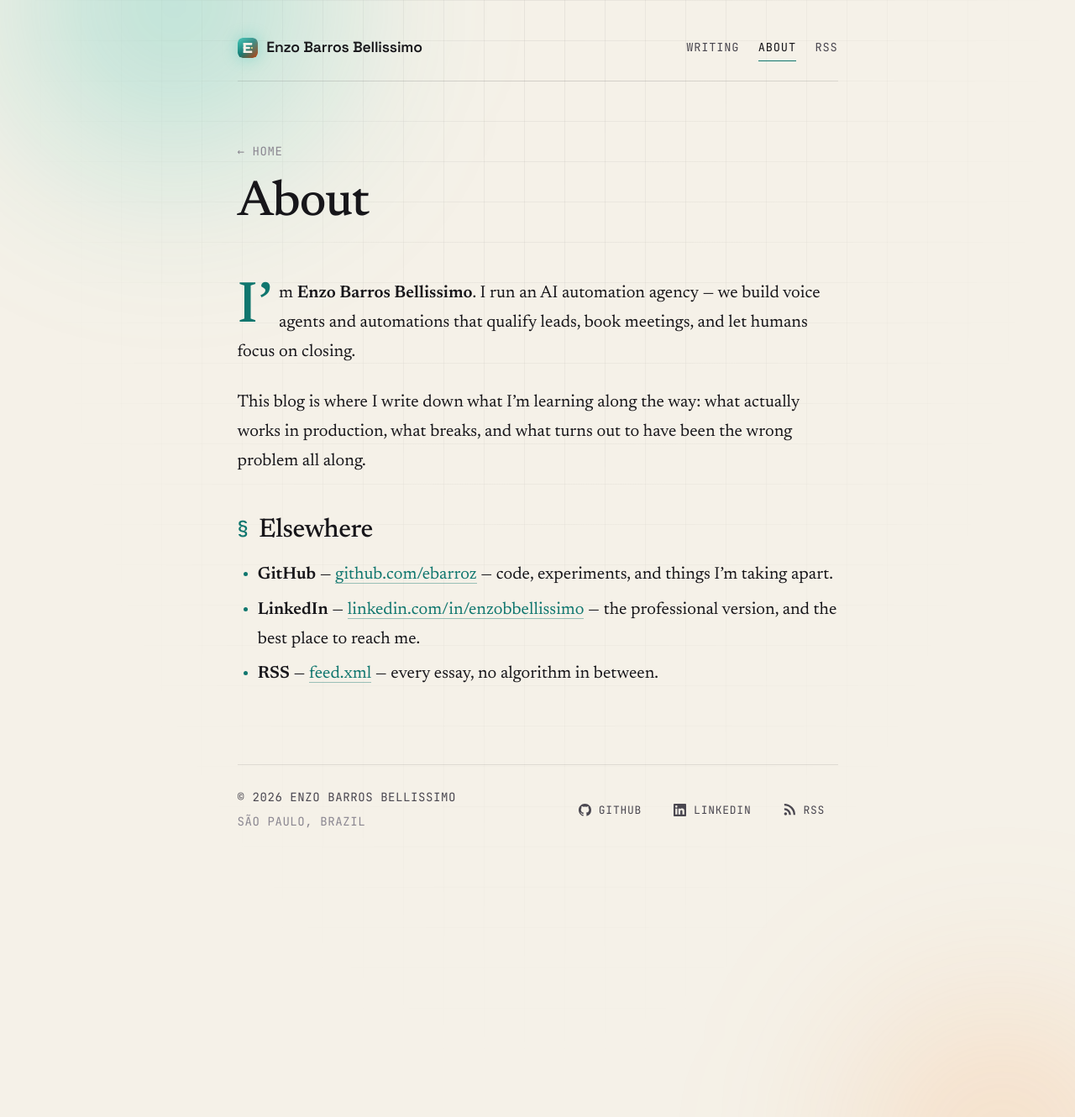
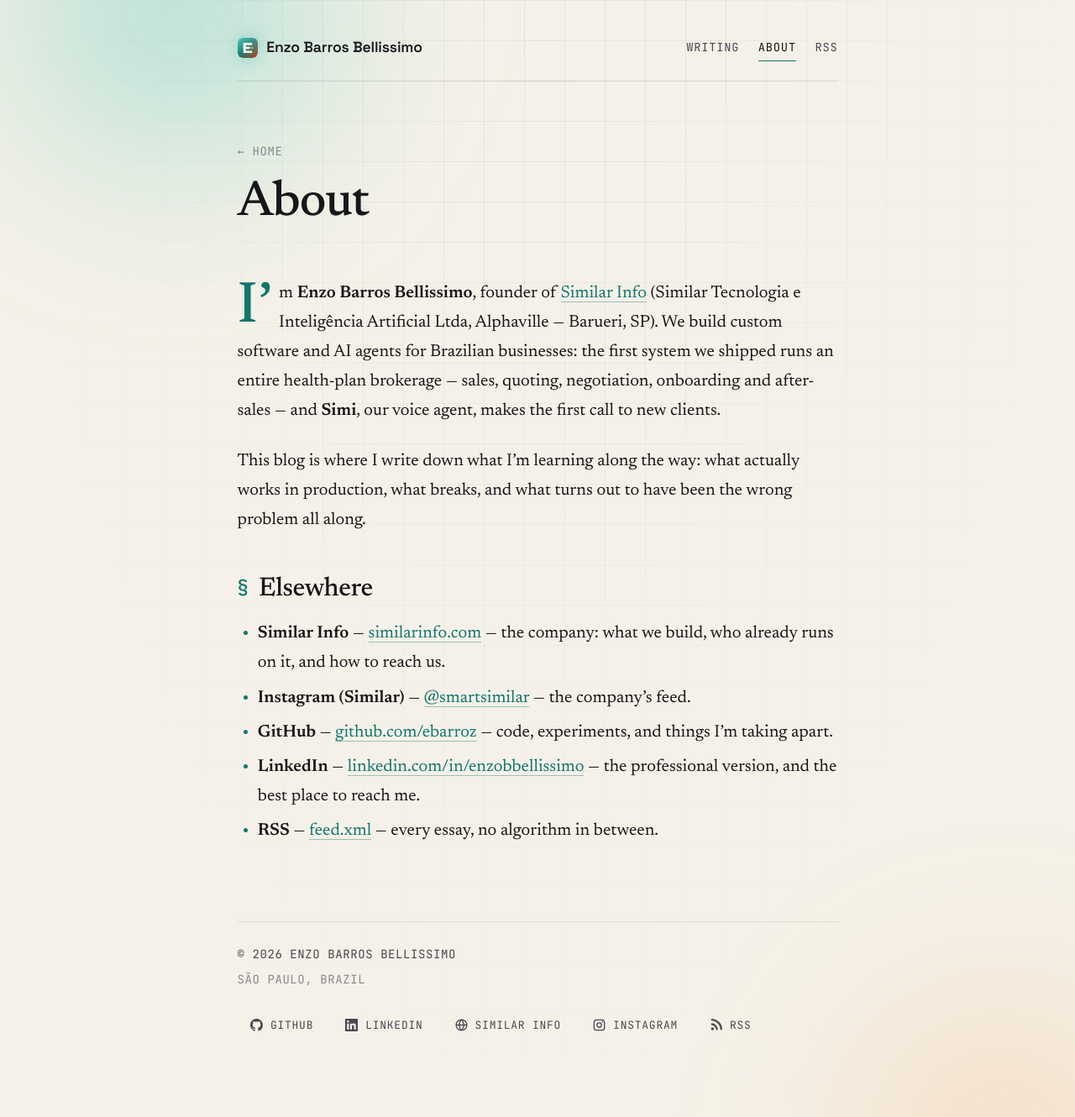
Before and after one commit to ebarroz/enzobellissimo.com, a Jekyll site: the page built from about.md, in a window 1280 px wide and 1330 px high. Shown: the whole window at 84% size. Built offline with Jekyll 4.4.1, drawn with Linux system fonts in a browser that asks for light colours.

Commit message:
About/footer/schema: link Similar Info (company), Instagram @smartsimilar; Person→worksFor Organization
Co-Authored-By: Claude Fable 5 <noreply@anthropic.com>

```diff
--- a/_config.yml
+++ b/_config.yml
@@ -21,8 +21,17 @@ author:
   name: Enzo Barros Bellissimo
   first_name: Enzo
   last_name: Bellissimo
-  job_title: Founder, AI automation agency
+  job_title: Founder, Similar Info — custom software & AI agents
   url: "https://blog.enzobellissimo.com/about/"
+
+# Company (feeds the footer, About, and the JSON-LD Person → worksFor)
+company:
+  name: Similar Info
+  legal_name: Similar Tecnologia e Inteligência Artificial Ltda
+  url: https://similarinfo.com/?utm_source=blog&utm_medium=referral
+  canonical_url: https://similarinfo.com/
+  instagram: https://www.instagram.com/smartsimilar/
+  location: Alphaville, Barueri, SP — Brazil
 
 social:
   name: Enzo Barros Bellissimo
@@ -40,6 +49,18 @@ social_profiles:
     handle: enzobbellissimo
     url: https://www.linkedin.com/in/enzobbellissimo/
     icon: linkedin
+  # scope: company → rendered in the footer, but NOT rel="me" / Person.sameAs
+  # (those assert "same human"; the company lives in Organization.sameAs).
+  - name: Similar Info
+    handle: similarinfo.com
+    url: https://similarinfo.com/?utm_source=blog&utm_medium=referral
+    icon: globe
+    scope: company
+  - name: Instagram
+    handle: smartsimilar
+    url: https://www.instagram.com/smartsimilar/
+    icon: instagram
+    scope: company
 
 # ---------------------------------------------------------------------------
 # Branding assets used by the SEO head
--- a/_includes/head-seo.html
+++ b/_includes/head-seo.html
@@ -96,9 +96,9 @@
 {%- endif %}
 
 {%- comment -%} ---------- identity: rel="me" verifies the same human owns these ---------- {%- endcomment -%}
-{%- for profile in site.social_profiles %}
+{%- for profile in site.social_profiles %}{%- unless profile.scope == "company" %}
 <link rel="me" href="{{ profile.url }}">
-{%- endfor %}
+{%- endunless %}{%- endfor %}
 
 {%- comment -%} ---------- Open Graph ---------- {%- endcomment -%}
 <meta property="og:type" content="{{ seo_type }}">
@@ -176,8 +176,20 @@
       },
       "knowsAbout": ["Artificial Intelligence", "Automation", "Voice Agents", "Large Language Models", "Lead Qualification", "Agency Operations"],
       "knowsLanguage": ["en", "pt-BR"],
+      {%- if site.company %}
+      "worksFor": {
+        "@type": "Organization",
+        "@id": {{ site.company.canonical_url | append: "#organization" | jsonify }},
+        "name": {{ site.company.name | jsonify }},
+        "legalName": {{ site.company.legal_name | jsonify }},
+        "url": {{ site.company.canonical_url | jsonify }},
+        "founder": { "@id": {{ "/#person" | absolute_url | jsonify }} },
+        "sameAs": [ {{ site.company.instagram | jsonify }} ]
+      },
+      {%- endif %}
+      {%- assign personal = site.social_profiles | where_exp: "p", "p.scope != 'company'" %}
       "sameAs": [
-        {%- for profile in site.social_profiles -%}
+        {%- for profile in personal -%}
         {{ profile.url | jsonify }}{% unless forloop.last %},{% endunless %}
         {%- endfor -%}
       ]
--- a/_includes/social-links.html
+++ b/_includes/social-links.html
@@ -5,12 +5,16 @@
 <ul class="social" aria-label="Elsewhere">
   {%- for profile in site.social_profiles %}
   <li>
-    <a class="social-link" href="{{ profile.url }}" rel="me noopener" target="_blank"
+    <a class="social-link" href="{{ profile.url }}" rel="{% if profile.scope == 'company' %}noopener{% else %}me noopener{% endif %}" target="_blank"
        title="{{ profile.name }} — @{{ profile.handle }}">
       {%- if profile.icon == "github" -%}
       <svg class="social-icon" viewBox="0 0 16 16" width="16" height="16" aria-hidden="true" focusable="false"><path fill="currentColor" d="M8 0C3.58 0 0 3.58 0 8c0 3.54 2.29 6.53 5.47 7.59.4.07.55-.17.55-.38 0-.19-.01-.82-.01-1.49-2.01.37-2.53-.49-2.69-.94-.09-.23-.48-.94-.82-1.13-.28-.15-.68-.52-.01-.53.63-.01 1.08.58 1.23.82.72 1.21 1.87.87 2.33.66.07-.52.28-.87.51-1.07-1.78-.2-3.64-.89-3.64-3.95 0-.87.31-1.59.82-2.15-.08-.2-.36-1.02.08-2.12 0 0 .67-.21 2.2.82.64-.18 1.32-.27 2-.27.68 0 1.36.09 2 .27 1.53-1.04 2.2-.82 2.2-.82.44 1.1.16 1.92.08 2.12.51.56.82 1.27.82 2.15 0 3.07-1.87 3.75-3.65 3.95.29.25.54.73.54 1.48 0 1.07-.01 1.93-.01 2.2 0 .21.15.46.55.38A8.01 8.01 0 0 0 16 8c0-4.42-3.58-8-8-8Z"/></svg>
       {%- elsif profile.icon == "linkedin" -%}
       <svg class="social-icon" viewBox="0 0 16 16" width="16" height="16" aria-hidden="true" focusable="false"><path fill="currentColor" d="M13.63 13.63h-2.37V9.9c0-.89-.02-2.03-1.24-2.03-1.24 0-1.43.97-1.43 1.97v3.79H6.22V6h2.28v1.04h.03c.32-.6 1.09-1.24 2.25-1.24 2.4 0 2.85 1.58 2.85 3.64v4.19ZM3.55 4.96a1.38 1.38 0 1 1 0-2.76 1.38 1.38 0 0 1 0 2.76ZM4.74 13.63H2.36V6h2.38v7.63ZM14.82 0H1.18C.53 0 0 .52 0 1.16v13.68C0 15.48.53 16 1.18 16h13.64c.65 0 1.18-.52 1.18-1.16V1.16C16 .52 15.47 0 14.82 0Z"/></svg>
+      {%- elsif profile.icon == "globe" -%}
+      <svg class="social-icon" viewBox="0 0 16 16" width="16" height="16" aria-hidden="true" focusable="false"><path fill="none" stroke="currentColor" stroke-width="1.4" d="M8 1.2a6.8 6.8 0 1 0 0 13.6A6.8 6.8 0 0 0 8 1.2Zm0 0c-2 2-3 4.3-3 6.8s1 4.8 3 6.8m0-13.6c2 2 3 4.3 3 6.8s-1 4.8-3 6.8M1.4 8h13.2"/></svg>
+      {%- elsif profile.icon == "instagram" -%}
+      <svg class="social-icon" viewBox="0 0 16 16" width="16" height="16" aria-hidden="true" focusable="false"><path fill="none" stroke="currentColor" stroke-width="1.4" d="M4.8 1.4h6.4a3.4 3.4 0 0 1 3.4 3.4v6.4a3.4 3.4 0 0 1-3.4 3.4H4.8a3.4 3.4 0 0 1-3.4-3.4V4.8a3.4 3.4 0 0 1 3.4-3.4Z"/><circle cx="8" cy="8" r="2.9" fill="none" stroke="currentColor" stroke-width="1.4"/><circle cx="11.9" cy="4.1" r=".9" fill="currentColor"/></svg>
       {%- endif -%}
       <span class="social-name">{{ profile.name }}</span>
     </a>
--- a/about.md
+++ b/about.md
@@ -8,12 +8,14 @@ description: >-
 image_alt: Enzo Barros Bellissimo — AI automation, voice agents, São Paulo
 ---
 
-I'm **Enzo Barros Bellissimo**. I run an AI automation agency — we build voice agents and automations that qualify leads, book meetings, and let humans focus on closing.
+I'm **Enzo Barros Bellissimo**, founder of [Similar Info](https://similarinfo.com/?utm_source=blog&utm_medium=referral){:rel="noopener"} (Similar Tecnologia e Inteligência Artificial Ltda, Alphaville — Barueri, SP). We build custom software and AI agents for Brazilian businesses: the first system we shipped runs an entire health-plan brokerage — sales, quoting, negotiation, onboarding and after-sales — and **Simi**, our voice agent, makes the first call to new clients.
 
 This blog is where I write down what I'm learning along the way: what actually works in production, what breaks, and what turns out to have been the wrong problem all along.
 
 ## Elsewhere
 
+- **Similar Info** — [similarinfo.com](https://similarinfo.com/?utm_source=blog&utm_medium=referral){:rel="noopener"} — the company: what we build, who already runs on it, and how to reach us.
+- **Instagram (Similar)** — [@smartsimilar](https://www.instagram.com/smartsimilar/){:rel="noopener"} — the company's feed.
 - **GitHub** — [github.com/ebarroz](https://github.com/ebarroz){:rel="me noopener"} — code, experiments, and things I'm taking apart.
 - **LinkedIn** — [linkedin.com/in/enzobbellissimo](https://www.linkedin.com/in/enzobbellissimo/){:rel="me noopener"} — the professional version, and the best place to reach me.
 - **RSS** — [feed.xml](/feed.xml) — every essay, no algorithm in between.
```
